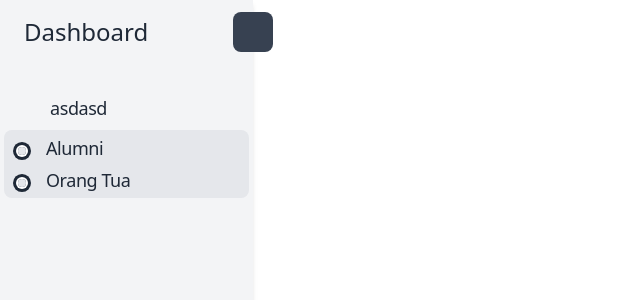
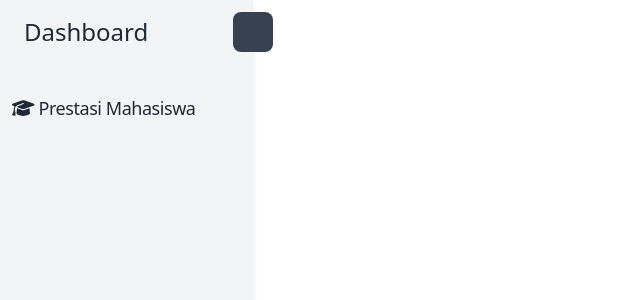
Before and after one commit to younixue3/kemahasiswaan_umkt, a Vue app in the folder templates/kemahasiswaan_umkt/: page / in a window 1280 px wide. Shown: the top 300 px of the page, without its empty margins (0-640 px from the left). Built offline with nearby package versions, Linux system fonts and the light colour scheme.

Commit message:
Fixing Navbar Dropdown Feature

```diff
--- a/templates/kemahasiswaan_umkt/src/components/layout/NavbarDashComponent.vue
+++ b/templates/kemahasiswaan_umkt/src/components/layout/NavbarDashComponent.vue
@@ -20,7 +20,22 @@
     <div class="text-lg font-normal tracking-tight">
       <div class="py-5 px-1 py-2">
         <NavbarDropdownComponent>
-                asdasd
+          <template #group-icon>
+            <font-awesome-icon icon="fas fa-graduation-cap" />
+          </template>
+          <template #group>
+            <div>Prestasi Mahasiswa</div>
+          </template>
+          <template #item>
+            <router-link to="/prestasi-penghargaan" class="px-2 rounded-md">
+              <button class="my-1 cursor-pointer">
+                <span class="">Penghargaan</span></button>
+            </router-link>
+            <router-link to="/prestasi-seminar" class="px-2 rounded-md">
+              <button class="my-1 cursor-pointer">
+                <span>Seminar/Workshop/Keahlian</span></button>
+            </router-link>
+          </template>
         </NavbarDropdownComponent>
       </div>
     </div>
--- a/templates/kemahasiswaan_umkt/src/components/layout/widget/NavbarDropdownComponent.vue
+++ b/templates/kemahasiswaan_umkt/src/components/layout/widget/NavbarDropdownComponent.vue
@@ -2,30 +2,22 @@
   <div class="py-0.5 my-1 rounded-xl overflow-hidden truncate">
         <div>
             <div class="hover:bg-gray-200 px-2 pt-1 rounded-lg cursor-pointer" @click="dropdownactive">
-                <div class="flex justify-between w-full">
+                <div class="flex w-52">
                     <div class="w-1/6">
-                        <i class="fa-solid fa-users mr-3"></i>
+                        <slot name="group-icon"></slot>
                     </div>
                     <div class="flex-1">
-                      <slot></slot>
+                      <slot name="group"></slot>
                     </div>
                     <span class="overflow-hidden w-8 text-center">
                         <i class="my-auto fas fa-chevron-right transition-all duration-500 transform"></i>
                     </span>
                 </div>
             </div>
-            <ul class="bg-gray-200 rounded-lg px-2.5 my-2 h-full truncate">
-<!--                  <slot name="item"></slot>-->
-                <a>
-                    <div onclick="DropDownItem()" class="my-1 cursor-pointer">
-                        <div class="ml-1 mr-5 w-2 h-2 inline-block rounded-full ring ring-gray-800 ring-offset-2"></div>
-                        <span class="">Alumni</span></div>
-                </a>
-                <a>
-                    <div onclick="DropDownItem()" class="my-1 cursor-pointer">
-                        <div class="ml-1 mr-5 w-2 h-2 inline-block rounded-full ring ring-gray-800 ring-offset-2"></div>
-                        <span>Orang Tua</span></div>
-                </a>
+            <ul class="bg-gray-200 text-sm rounded-lg my-2 overflow-hidden truncate transition-all ease-in-out" :class="dropactive ? 'h-20' : 'h-0'">
+              <div class="grid grid-cols-1 gap-2 p-2">
+                <slot name="item"></slot>
+              </div>
             </ul>
         </div>
     </div>
--- a/templates/kemahasiswaan_umkt/src/index.css
+++ b/templates/kemahasiswaan_umkt/src/index.css
@@ -1,3 +1,10 @@
 @tailwind base;
 @tailwind components;
 @tailwind utilities;
+
+@layer utilities {
+  .is-active {
+    background-color: rgb(12 74 110);
+    color: white
+  }
+}
--- a/templates/kemahasiswaan_umkt/src/main.js
+++ b/templates/kemahasiswaan_umkt/src/main.js
@@ -8,13 +8,13 @@ import './index.css'
 import { library } from '@fortawesome/fontawesome-svg-core'
 
 /* import specific icons */
-import { faBars, faXmark, faHouse, faSquarePlus, faMagnifyingGlass, faQrcode, faCircleCheck, faCircleXmark, faDoorOpen, faDoorClosed, faArrowLeft, faAngleUp, faThumbsUp, faArrowRight } from '@fortawesome/free-solid-svg-icons'
+import { faBars, faXmark, faHouse, faSquarePlus, faMagnifyingGlass, faQrcode, faCircleCheck, faCircleXmark, faDoorOpen, faDoorClosed, faArrowLeft, faAngleUp, faThumbsUp, faArrowRight, faGraduationCap } from '@fortawesome/free-solid-svg-icons'
 
 /* import font awesome icon component */
 import { FontAwesomeIcon } from '@fortawesome/vue-fontawesome'
 
 /* add icons to the library */
-library.add(faBars, faXmark, faHouse, faSquarePlus, faMagnifyingGlass, faQrcode, faCircleCheck, faCircleXmark, faDoorOpen, faDoorClosed, faArrowLeft, faAngleUp, faThumbsUp, faArrowRight)
+library.add(faBars, faXmark, faHouse, faSquarePlus, faMagnifyingGlass, faQrcode, faCircleCheck, faCircleXmark, faDoorOpen, faDoorClosed, faArrowLeft, faAngleUp, faThumbsUp, faArrowRight, faGraduationCap)
 
 /* add font awesome icon component */
 Vue.component('font-awesome-icon', FontAwesomeIcon)
--- a/templates/kemahasiswaan_umkt/src/router/router.js
+++ b/templates/kemahasiswaan_umkt/src/router/router.js
@@ -13,6 +13,14 @@ const routes = [
     children: [
       {
         path: '',
+        component: DashboardPage,
+      },
+        {
+        path: 'prestasi-penghargaan',
+        component: DashboardPage,
+      },
+        {
+        path: 'prestasi-seminar',
         component: DashboardPage,
       },
       // {
@@ -31,7 +39,7 @@ const routes = [
 
 const router = new VueRouter({
   routes,
-  // linkActiveClass: 'is-active'
+  linkActiveClass: 'is-active'
 })
 
 // router.beforeEach((to, from, next) => {
```
Lines whose indentation alone changed are shown as unchanged.
